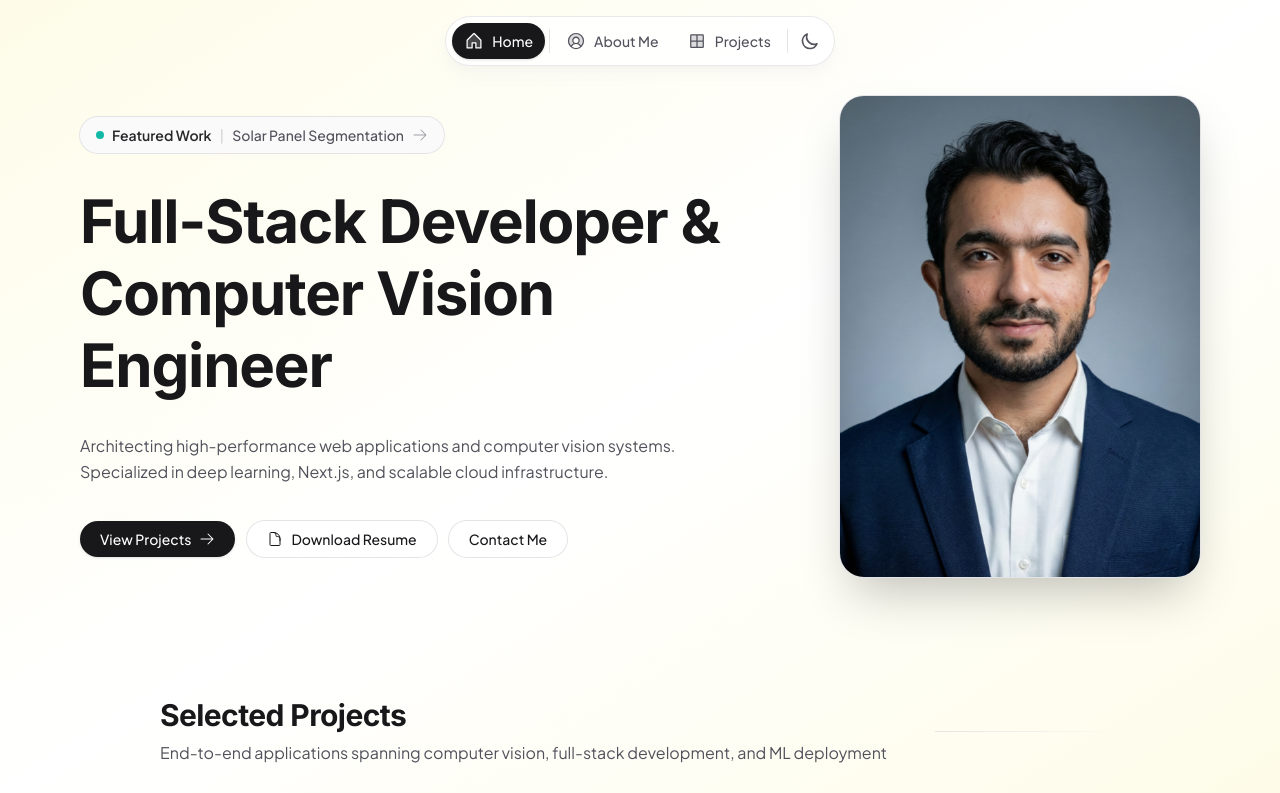
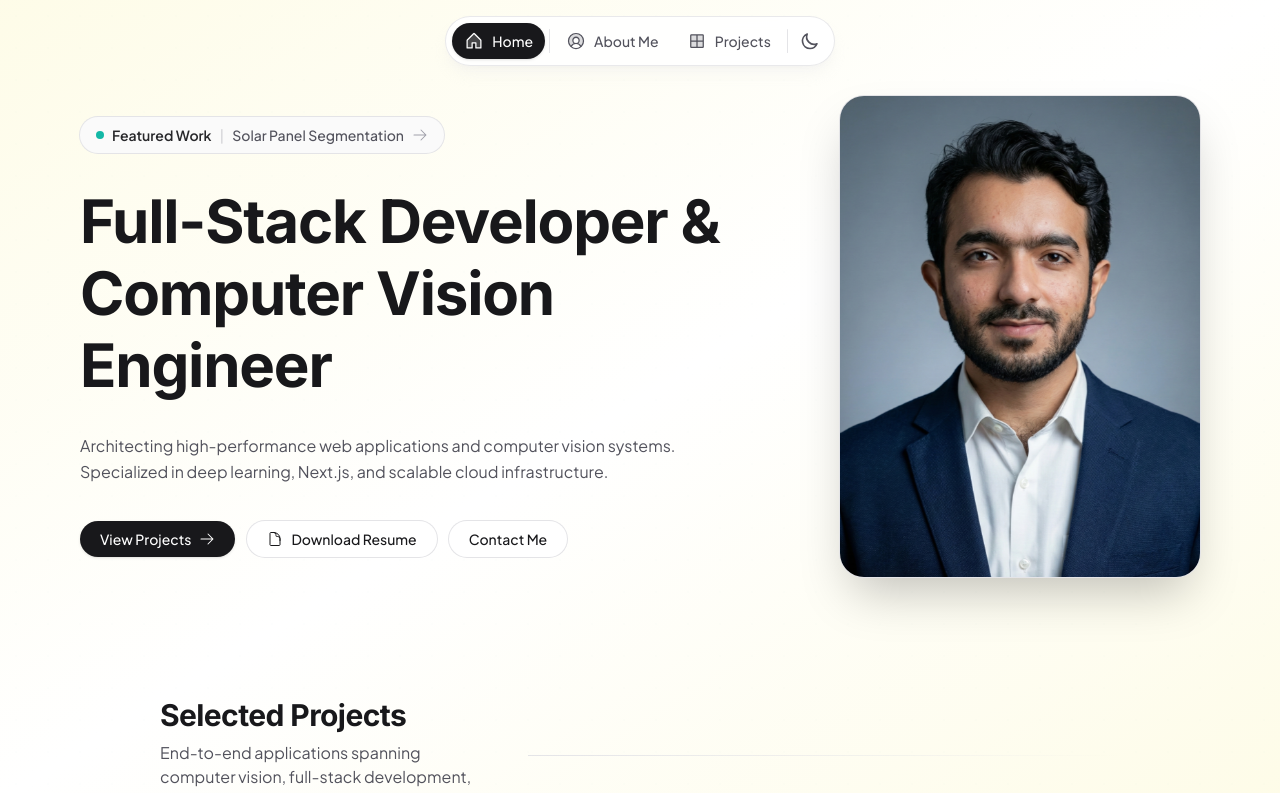
Before and after one commit to ShahzebX/Portfolio, a Next.js app: page / in a window 1280 px wide. Shown: the top 793 px of the page. Built offline with nearby package versions, Linux system fonts and the light colour scheme.

Commit message:
Resolve errors in production build

```diff
--- a/src/app/blog/page.tsx
+++ b/src/app/blog/page.tsx
@@ -1,5 +1,4 @@
 import type { Metadata } from "next";
-import { Mailchimp } from "@/components";
 import { Posts } from "@/components/blog/Posts";
 import { baseURL, blog, person, newsletter } from "@/resources";
 
@@ -49,7 +48,6 @@ export default function Blog() {
       <div className="w-full flex flex-col gap-10">
         <Posts range={[1, 1]} thumbnail />
         <Posts range={[2, 3]} columns="2" thumbnail direction="column" />
-        <Mailchimp />
         <h2 className="text-2xl font-bold ml-6 text-zinc-900 dark:text-white">
           Earlier posts
         </h2>
--- a/src/app/layout.tsx
+++ b/src/app/layout.tsx
@@ -65,10 +65,11 @@ export default async function RootLayout({
       suppressHydrationWarning
       className={cn(fontSans.variable, fontHeading.variable, fontMono.variable)}
     >
-      <head>
+      <head suppressHydrationWarning>
         <Script
           id="theme-init"
           strategy="beforeInteractive"
+          suppressHydrationWarning
           dangerouslySetInnerHTML={{
             __html: `
               (function() {
--- a/src/app/page.tsx
+++ b/src/app/page.tsx
@@ -20,7 +20,7 @@ export default function Home() {
         className="flex flex-col gap-8 px-4 sm:px-6 lg:px-8 max-w-5xl mx-auto w-full"
       >
         <div className="flex items-center justify-between gap-4">
-          <div className="flex flex-col gap-2">
+          <div className="flex flex-col gap-2 max-w-xs">
             <h2
               id="projects-heading"
               className="text-3xl font-bold tracking-tight text-zinc-900 dark:text-white"
@@ -33,7 +33,7 @@ export default function Home() {
             </p>
           </div>
           <div
-            className="hidden lg:block h-px flex-[4] bg-gradient-to-r from-zinc-200 to-transparent dark:from-zinc-700 dark:to-transparent ml-8"
+            className="hidden lg:block h-px flex-[3] bg-gradient-to-r from-zinc-200 to-transparent dark:from-zinc-700 dark:to-transparent ml-8"
             aria-hidden="true"
           />
         </div>
@@ -70,7 +70,7 @@ export default function Home() {
           className="flex flex-col gap-8 px-4 sm:px-6 lg:px-8 max-w-5xl mx-auto w-full"
         >
           <div className="flex items-center justify-between gap-4">
-            <div className="flex flex-col gap-2">
+            <div className="flex flex-col gap-2 max-w-xs">
               <h2
                 id="blog-heading"
                 className="text-3xl font-bold tracking-tight text-zinc-900 dark:text-white"
@@ -83,7 +83,7 @@ export default function Home() {
               </p>
             </div>
             <div
-              className="hidden lg:block h-px flex-1 bg-gradient-to-r from-zinc-300 to-transparent dark:from-zinc-700 dark:to-transparent ml-8"
+              className="hidden lg:block h-px flex-[3] bg-gradient-to-r from-zinc-300 to-transparent dark:from-zinc-700 dark:to-transparent ml-8"
               aria-hidden="false"
             />
           </div>
--- a/src/components/index.ts
+++ b/src/components/index.ts
@@ -9,3 +9,4 @@ export { ScrollToHash } from "@/components/ScrollToHash";
 export { ThemeToggle } from "@/components/ThemeToggle";
 export { CustomMDX } from "@/components/mdx";
 export { ContactForm } from "@/components/ContactForm";
+export { Mailchimp } from "@/components/Mailchimp";
```
Also changed, not shown: src/components/Mailchimp.tsx (line endings or trailing spaces).
